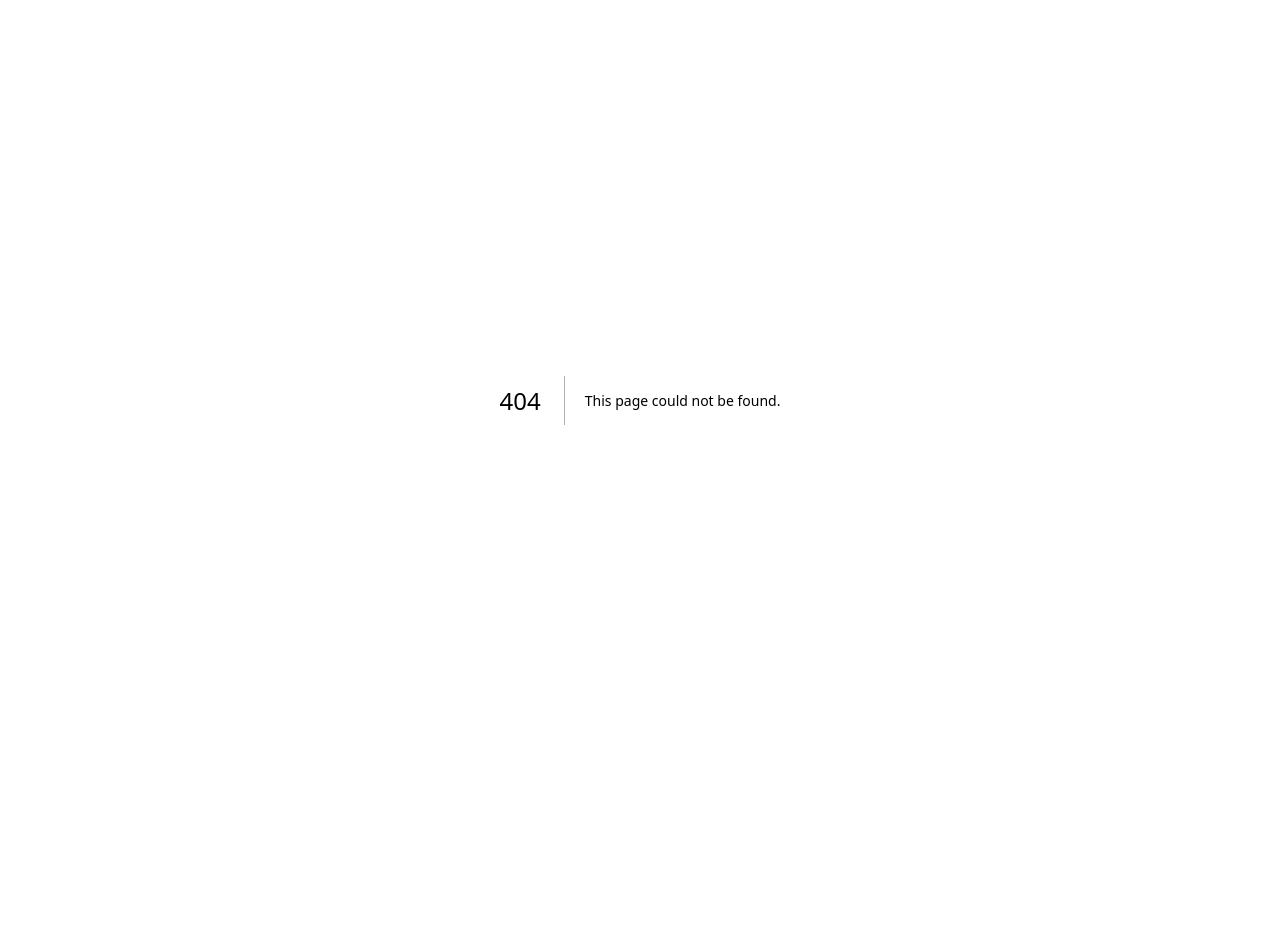
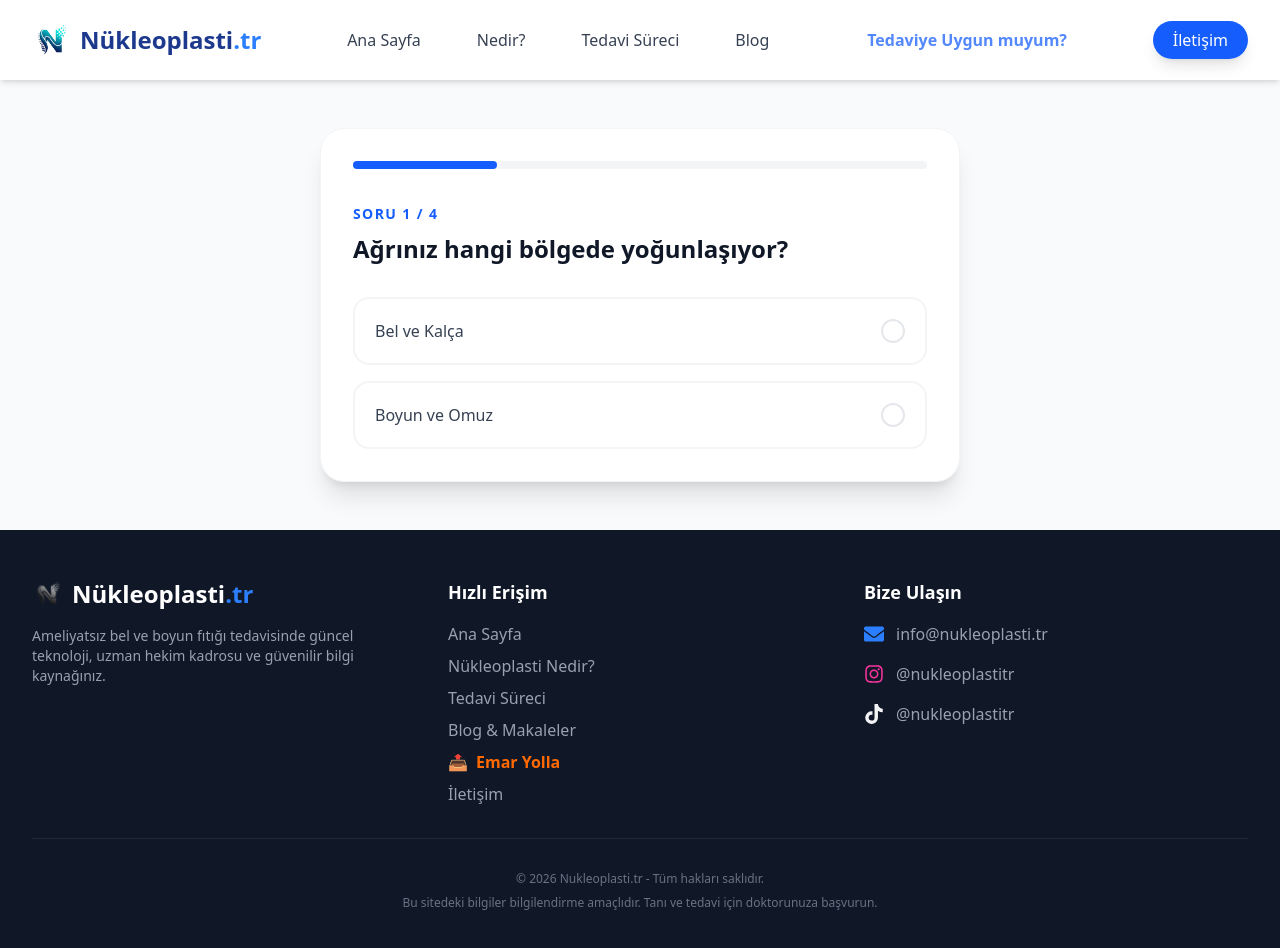
Before and after one commit to bvsmedya/nukleoplasti-tr, a Next.js app: page /test in a window 1280 px wide. Before the commit this address had no page. Shown: the top 948 px of the page. Before the commit the page ends 800 px from the top, so only its background shows below. Built offline with nearby package versions, Linux system fonts and the light colour scheme.

Commit message:
tedaviye uygun muyum

```diff
--- a/app/components/Navbar.tsx
+++ b/app/components/Navbar.tsx
@@ -29,7 +29,9 @@ export default function Navbar() {
             <Link href="/tedavi" className="text-gray-700 hover:text-blue-600 px-3 py-2 font-medium transition">Tedavi Süreci</Link>
             <Link href="/blog" className="text-gray-700 hover:text-blue-600 px-3 py-2 font-medium transition">Blog</Link>
           </div>
-
+<Link href="/test" className="text-blue-600 font-bold px-3 py-2 animate-pulse hover:text-blue-800 transition">
+  Tedaviye Uygun muyum?
+</Link>
           {/* İLETİŞİM BUTONU */}
           <div>
             <Link href="/iletisim" className="bg-blue-600 text-white px-5 py-2 rounded-full font-medium hover:bg-blue-700 transition shadow-lg hover:shadow-blue-200">
--- a/app/layout.tsx
+++ b/app/layout.tsx
@@ -1,41 +1,22 @@
-import type { Metadata } from "next";
-import { Geist, Geist_Mono } from "next/font/google";
 import "./globals.css";
+import React from "react"; // Bu satır o kırmızı çizgileri yok edecek
 
-const geistSans = Geist({
-  variable: "--font-geist-sans",
-  subsets: ["latin"],
-});
-
-const geistMono = Geist_Mono({
-  variable: "--font-geist-mono",
-  subsets: ["latin"],
-});
-
-// BURAYI GÜNCELLİYORUZ 👇
-export const metadata: Metadata = {
-  title: "Nükleoplasti.tr | Ameliyatsız Bel ve Boyun Fıtığı Tedavisi",
-  description: "Bel ve boyun fıtığı tedavisinde ameliyatsız, dikişsiz ve güvenli çözüm. LumbaLance ve CervaLance teknolojisi ile ağrılarınıza son verin.",
+export const metadata = {
+  title: "Nükleoplasti.tr",
+  description: "Ameliyatsız Bel ve Boyun Fıtığı Tedavisi",
   icons: {
-    icon: "/logo.png", // Favicon olarak senin logonu kullanacak
-    shortcut: "/logo.png",
-    apple: "/logo.png", // iPhone'lar için de bunu kullanacak
+    icon: "/logo.png",
   },
 };
-// -----------------------
 
 export default function RootLayout({
   children,
-}: Readonly<{
+}: {
   children: React.ReactNode;
-}>) {
+}) {
   return (
     <html lang="tr">
-      <body
-        className={`${geistSans.variable} ${geistMono.variable} antialiased`}
-      >
-        {children}
-      </body>
+      <body>{children}</body>
     </html>
   );
 }
--- /dev/null
+++ b/app/test/page.tsx
@@ -0,0 +1,124 @@
+"use client";
+
+import { useState } from "react";
+import Navbar from "./../components/Navbar";
+import Footer from "./../components/Footer";
+import { FaCheckCircle, FaExclamationTriangle, FaWhatsapp, FaCloudUploadAlt } from "react-icons/fa";
+
+const questions = [
+  {
+    question: "Ağrınız hangi bölgede yoğunlaşıyor?",
+    options: ["Bel ve Kalça", "Boyun ve Omuz"],
+  },
+  {
+    question: "Ağrınız kolunuza veya bacağınıza yayılıyor mu?",
+    options: ["Evet, uyuşma ve karıncalanma var", "Hayır, sadece merkezde ağrı var"],
+  },
+  {
+    question: "Fizik tedavi veya ilaç tedavisi denediniz mi?",
+    options: ["Evet, denedim ama geçmedi", "Henüz denemedim"],
+  },
+  {
+    question: "Doktorunuz fıtığınızın 'patlamış' (sekestre) olduğunu söyledi mi?",
+    options: ["Hayır, sadece fıtık/başlangıç dendi", "Evet, fıtığımın patladığı söylendi"],
+  },
+];
+
+export default function FitikTesti() {
+  const [currentStep, setCurrentStep] = useState(0);
+  const [answers, setAnswers] = useState<string[]>([]);
+  const [showResult, setShowResult] = useState(false);
+
+  const handleAnswer = (answer: string) => {
+    const newAnswers = [...answers, answer];
+    setAnswers(newAnswers);
+
+    if (currentStep < questions.length - 1) {
+      setCurrentStep(currentStep + 1);
+    } else {
+      setShowResult(true);
+    }
+  };
+
+  // Basit bir mantık: Eğer 4. soruya "Hayır" dediyse Nükleoplasti için uygundur.
+  const isEligible = answers[3] === "Hayır, sadece fıtık/başlangıç dendi";
+
+  return (
+    <div className="min-h-screen bg-gray-50 flex flex-col">
+      <Navbar />
+
+      <div className="flex-grow max-w-2xl mx-auto px-4 py-12 w-full">
+        {!showResult ? (
+          <div className="bg-white p-8 rounded-3xl shadow-xl border border-gray-100">
+            {/* Progress Bar */}
+            <div className="w-full bg-gray-100 h-2 rounded-full mb-8">
+              <div
+                className="bg-blue-600 h-2 rounded-full transition-all duration-500"
+                style={{ width: `${((currentStep + 1) / questions.length) * 100}%` }}
+              ></div>
+            </div>
+
+            <span className="text-blue-600 font-bold text-sm uppercase tracking-widest">
+              Soru {currentStep + 1} / {questions.length}
+            </span>
+            <h2 className="text-2xl font-bold text-gray-900 mt-2 mb-8">
+              {questions[currentStep].question}
+            </h2>
+
+            <div className="space-y-4">
+              {questions[currentStep].options.map((option, index) => (
+                <button
+                  key={index}
+                  onClick={() => handleAnswer(option)}
+                  className="w-full text-left p-5 border-2 border-gray-100 rounded-2xl hover:border-blue-600 hover:bg-blue-50 transition group flex justify-between items-center"
+                >
+                  <span className="font-medium text-gray-700 group-hover:text-blue-900">{option}</span>
+                  <div className="w-6 h-6 border-2 border-gray-200 rounded-full group-hover:border-blue-600 group-hover:bg-blue-600"></div>
+                </button>
+              ))}
+            </div>
+          </div>
+        ) : (
+          <div className="bg-white p-10 rounded-3xl shadow-2xl border border-gray-100 text-center animate-in fade-in zoom-in duration-500">
+            {isEligible ? (
+              <>
+                <FaCheckCircle className="text-green-500 size-20 mx-auto mb-6" />
+                <h2 className="text-3xl font-bold text-gray-900 mb-4">Harika Bir Adaysınız!</h2>
+                <p className="text-gray-600 mb-8 text-lg">
+                  Verdiğiniz yanıtlara göre durumunuz <strong>Nükleoplasti (Buharlaştırma)</strong> tedavisi için oldukça uygun görünüyor. Kesin sonuç için uzmanlarımızın MR görüntünüzü incelemesi yeterli olacaktır.
+                </p>
+                <div className="flex flex-col gap-4">
+                  <a href="https://www.emaryolla.com" target="_blank" className="flex items-center justify-center bg-orange-600 text-white p-4 rounded-2xl font-bold text-lg hover:bg-orange-700 transition">
+                    <FaCloudUploadAlt className="mr-2" /> MR Görüntünü Gönder
+                  </a>
+                  <a href="https://wa.me/905321744900" className="flex items-center justify-center bg-green-500 text-white p-4 rounded-2xl font-bold text-lg hover:bg-green-600 transition">
+                    <FaWhatsapp className="mr-2" /> WhatsApp'tan Danış
+                  </a>
+                </div>
+              </>
+            ) : (
+              <>
+                <FaExclamationTriangle className="text-orange-500 size-20 mx-auto mb-6" />
+                <h2 className="text-3xl font-bold text-gray-900 mb-4">Detaylı İnceleme Gerekli</h2>
+                <p className="text-gray-600 mb-8 text-lg">
+                  Fıtığınızın evresi veya daha önceki tedavileriniz nedeniyle durumunuzu uzman hekimimizin birebir değerlendirmesi daha sağlıklı olacaktır.
+                </p>
+                <a href="https://wa.me/905321744900" className="flex items-center justify-center bg-blue-600 text-white p-4 rounded-2xl font-bold text-lg hover:bg-blue-700 transition">
+                  <FaWhatsapp className="mr-2" /> Uzmanla Görüş (Ücretsiz)
+                </a>
+              </>
+            )}
+            <button
+              onClick={() => {setCurrentStep(0); setAnswers([]); setShowResult(false);}}
+              className="mt-8 text-gray-400 text-sm hover:text-gray-600 underline"
+            >
+              Testi Tekrarla
+            </button>
+          </div>
+        )}
+      </div>
+
+      <Footer />
+    </div>
+  );
+}
```
